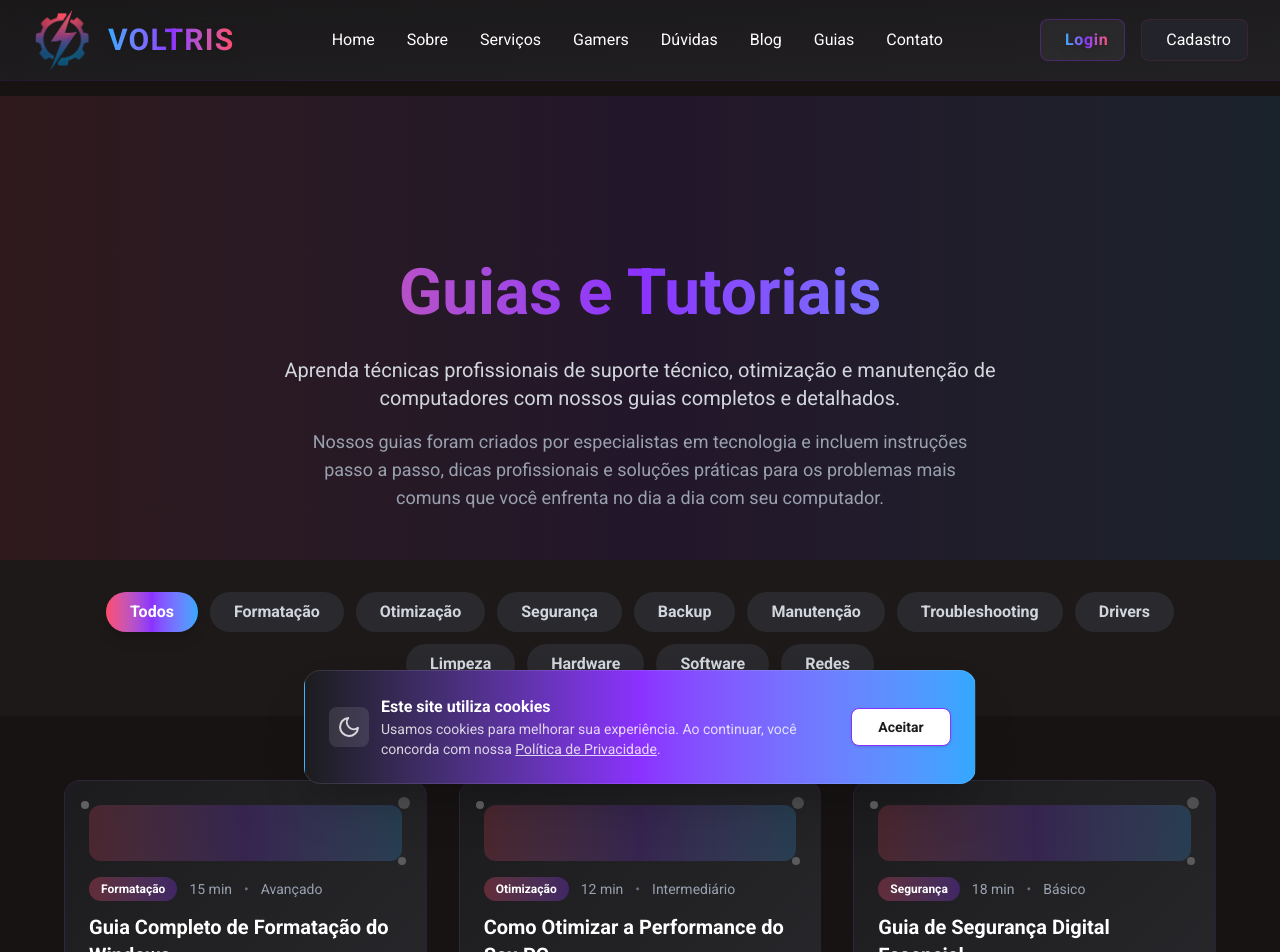
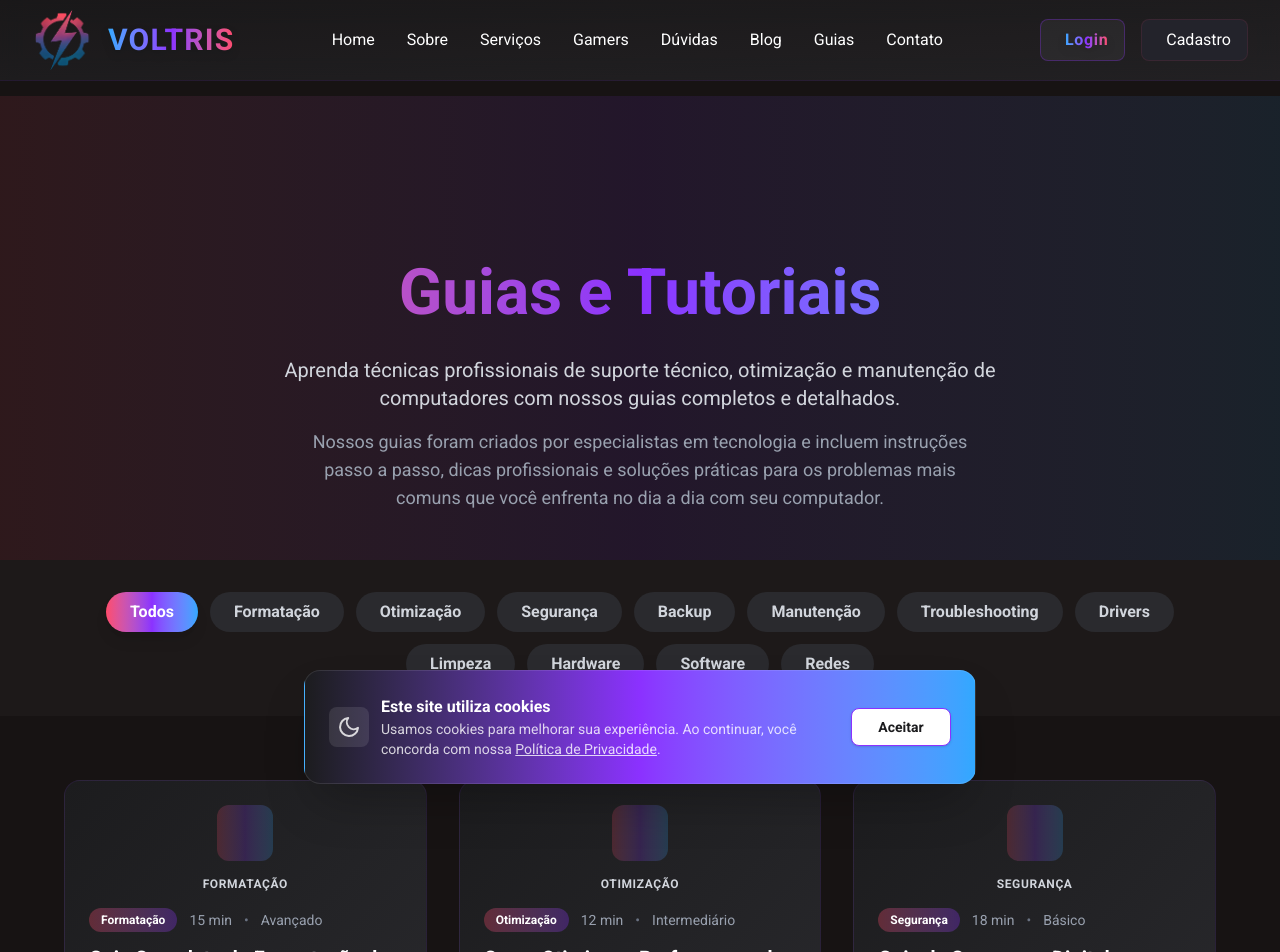
Before and after one commit to DougFHansen/voltris-seo-optimized, a Next.js app: page /guias in a window 1280 px wide. Shown: the top 952 px of the page. Built offline with nearby package versions, Linux system fonts and the light colour scheme; no server answers.

Commit message:
Correção das caixas de guias: Substituídos elementos decorativos por títulos de texto centralizados mostrando a categoria de cada guia

```diff
--- a/app/guias/page.tsx
+++ b/app/guias/page.tsx
@@ -370,15 +370,16 @@ export default function GuiasPage() {
                 >
                   <Link href={guide.href}>
                     <div className="group bg-gradient-to-br from-[#1c1c1e] to-[#2a2a2e] p-6 rounded-2xl border border-[#8B31FF]/10 hover:border-[#FF4B6B]/30 transition-all duration-500 hover:shadow-[0_0_30px_rgba(139,49,255,0.1)] h-full flex flex-col cursor-pointer">
-                      {/* Icon Header */}
-                      <div className="mb-4 inline-block p-3 rounded-xl bg-gradient-to-r from-[#FF4B6B]/20 via-[#8B31FF]/20 to-[#31A8FF]/20 group-hover:scale-110 transition-transform duration-300 relative">
-                        <div className="text-transparent bg-clip-text bg-gradient-to-r from-[#FF4B6B] via-[#8B31FF] to-[#31A8FF]">
-                          {guide.icon}
+                      {/* Category Header with Title */}
+                      <div className="mb-4 text-center">
+                        <div className="inline-block p-3 rounded-xl bg-gradient-to-r from-[#FF4B6B]/20 via-[#8B31FF]/20 to-[#31A8FF]/20 group-hover:scale-110 transition-transform duration-300 mb-2">
+                          <div className="text-transparent bg-clip-text bg-gradient-to-r from-[#FF4B6B] via-[#8B31FF] to-[#31A8FF]">
+                            {guide.icon}
+                          </div>
                         </div>
-                        {/* Título em branco na caixinha */}
-                        <div className="absolute -top-2 -right-2 w-3 h-3 bg-white rounded-full opacity-20"></div>
-                        <div className="absolute -top-1 -left-2 w-2 h-2 bg-white rounded-full opacity-30"></div>
-                        <div className="absolute -bottom-1 -right-1 w-2 h-2 bg-white rounded-full opacity-25"></div>
+                        <div className="text-xs font-semibold text-gray-300 uppercase tracking-wider">
+                          {guide.category}
+                        </div>
                       </div>
 
                       {/* Category and Meta */}
```
